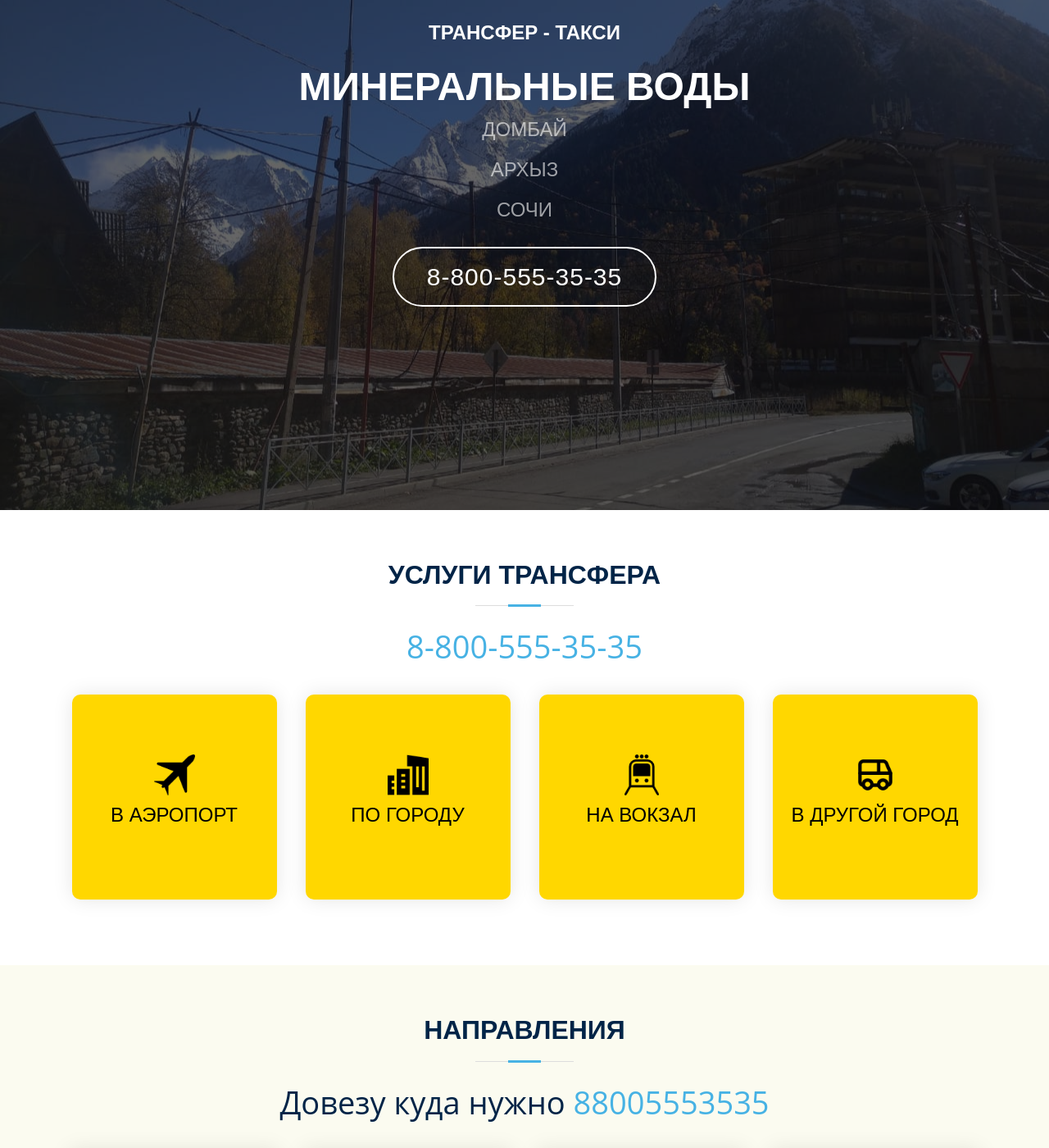
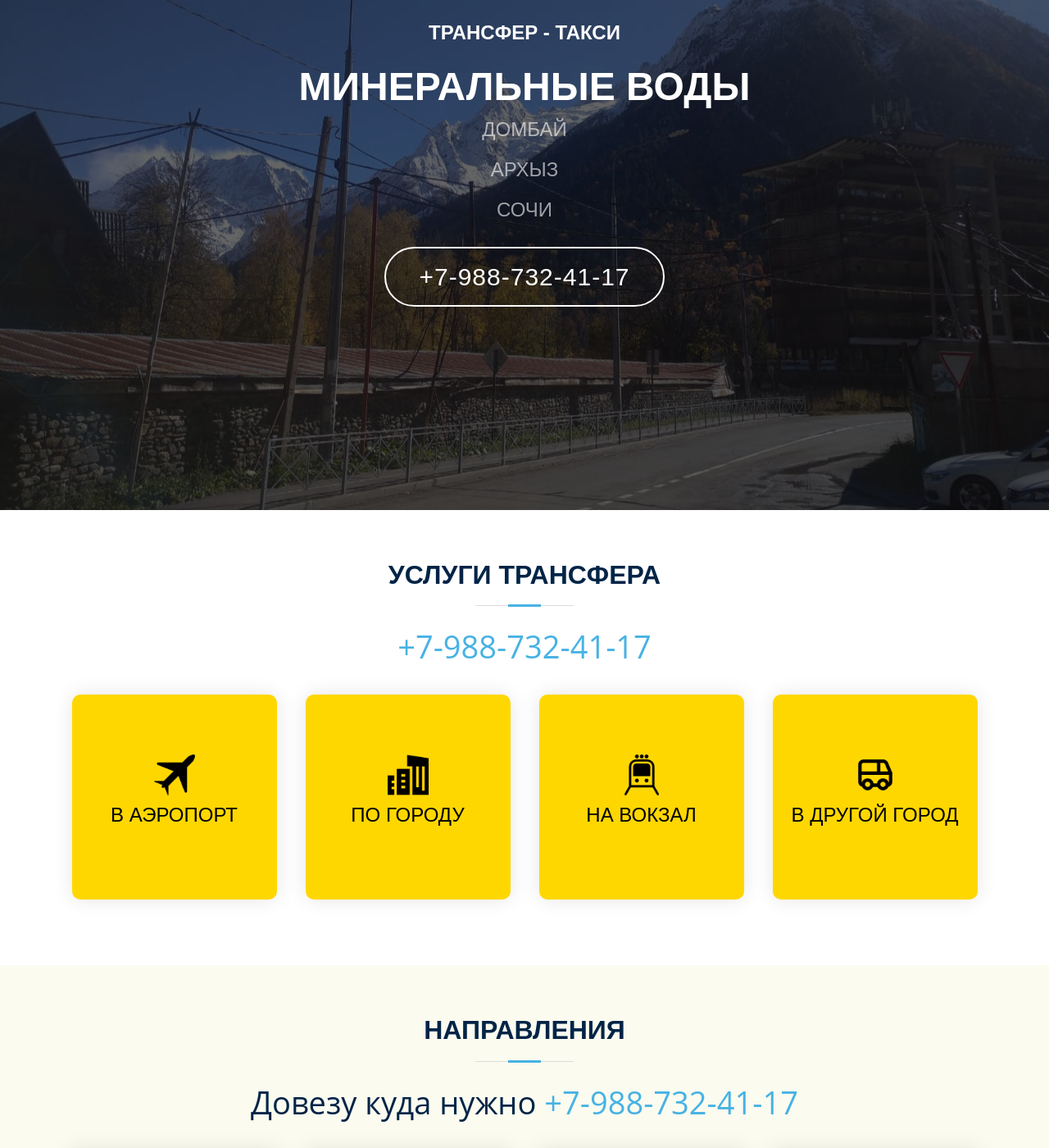
Before and after one commit to LencoDigitexer/taxi, a plain HTML site: page index.html in a window 1280 px wide. Shown: the part 178-1578 px from the top of the page at 82% size. Drawn offline with Linux system fonts and the light colour scheme; a web font is replaced by a local one.

Commit message:
обновил номер телефона

```diff
--- a/index.html
+++ b/index.html
@@ -119,7 +119,7 @@
                     <h2>АРХЫЗ</h2>
                     <h2>СОЧИ</h2>
 
-                    <div class="text-center"> <a  style="font-size: 30px;" class="cta-btn align-middle" href="tel:+88005553535">8-800-555-35-35</a> </div>
+                    <div class="text-center"> <a  style="font-size: 30px;" class="cta-btn align-middle" href="tel:+79887324117">+7-988-732-41-17</a> </div>
                 </div>
             </div>
         </div>
@@ -134,7 +134,7 @@
 			<div class="container" data-aos="fade-up">
 				<div class="section-title">
 					<h2>Услуги трансфера</h2>
-					<p style="font-size: 38px; color:#002447;"><a href="tel:88005553535">8-800-555-35-35</a></p>
+					<p style="font-size: 38px; color:#002447;"><a href="tel:+79887324117">+7-988-732-41-17</a></p>
 				</div>
 				<div class="row">
 					<div class="col-xl-3 col-md-6 d-flex align-items-stretch" data-aos="zoom-in" data-aos-delay="100" style="display: flex; justify-content: center; padding-bottom: 20px;">
@@ -199,7 +199,7 @@
 			<div class="container" data-aos="fade-up">
 				<div class="section-title">
 					<h2>Направления</h2>
-					<p style="font-size: 38px; color:#002447;">Довезу куда нужно <a href="tel:88005553535">88005553535</a></p>
+					<p style="font-size: 38px; color:#002447;">Довезу куда нужно <a href="tel:+79887324117">+7-988-732-41-17</a></p>
 				</div>
 				<div class="row">
 					<div class="col-xl-3 col-md-6 d-flex align-items-stretch" data-aos="zoom-in" data-aos-delay="100">
@@ -270,7 +270,7 @@
 					<div class="col-lg-9 text-center text-lg-left">
 						<h3>Позвоните прямо сейчас</h3>
 					</div>
-					<div class="text-center"> <a  style="font-size: 30px;" class="cta-btn align-middle" href="tel:+88005553535">8-800-555-35-35</a> </div>
+					<div class="text-center"> <a  style="font-size: 30px;" class="cta-btn align-middle" href="tel:+79887324117">+7-988-732-41-17</a> </div>
 				</div>
 			</div>
 		</section>
@@ -289,7 +289,7 @@
 					<div class="col-lg-3 col-md-6 footer-contact">
 						<h3>ТРАНСФЕР - ТАКСИ</h3>
 						<p> Минеральные Воды
-							<br> <strong>Телефон:</strong> +8005553535
+							<br> <strong>Телефон:</strong> 89887324117
 							<br> </p>
 					</div>
 					<div class="col-lg-3 col-md-6 footer-links">
```
